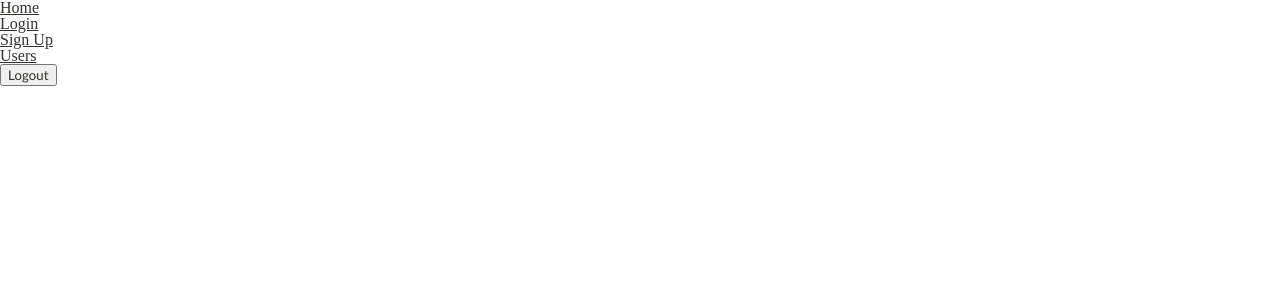
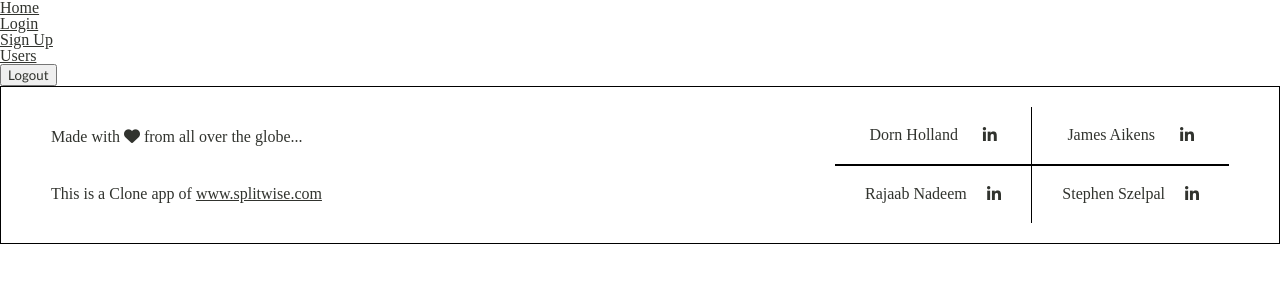
Before and after one commit to rajaabnadeem/chippdIn, a React (Create React App) app in the folder react-app/: page /dashboard in a window 1280 px wide. Shown: the top 300 px of the page. Built offline with nearby package versions, Linux system fonts and the light colour scheme; no server answers.

Commit message:
completed footer component

```diff
--- a/react-app/src/App.js
+++ b/react-app/src/App.js
@@ -7,6 +7,7 @@ import ExpenseForm from './components/exp/ExpenseForm';
 import ExpenseDetails from './components/exp/ExpenseDetails';
 import Dashboard from './components/dashboard'
 import Group from './components/grp/Group';
+import Footer from './components/Footer'
 import NavBar from './components/NavBar';
 import ProtectedRoute from './components/auth/ProtectedRoute';
 import UsersList from './components/UsersList';
@@ -37,15 +38,7 @@ function App() {
       <>
         <NavBar setAuthenticated={setAuthenticated} />
         <Switch>
-          {/*route for testing groups, temporary */}
-          <ProtectedRoute
-            path="/groups"
-            exact={true}
-            authenticated={authenticated}
-          >
-            <Group />
-            <ExpenseDetails />
-          </ProtectedRoute>
+
           <Route path="/login" exact={true}>
             <LoginForm
               authenticated={authenticated}
@@ -91,6 +84,7 @@ function App() {
             <Dashboard />
           </ProtectedRoute>
         </Switch>
+        <Footer />
       </>
     );
 }
--- /dev/null
+++ b/react-app/src/components/Footer/Footer.css
@@ -0,0 +1,36 @@
+.footer {
+    display: grid;
+    grid-template-rows: 1fr 1fr;
+    grid-template-columns: 1fr 1fr;
+    grid-template-areas:
+    "line1 devs"
+    "line2 devs";
+    border: 1px solid black;
+    padding: 20px 50px;
+}
+
+.line1,
+.line2 {
+    margin: auto 0;
+}
+.devContainer {
+    display: grid;
+    grid-template-rows: 1fr 1fr;
+    grid-template-columns: 1fr 1fr;
+    grid-area: devs;
+    margin-left: auto;
+    background-color: black;
+    row-gap: 2px;
+    column-gap: 1px;
+}
+.dev {
+    display: flex;
+    flex-direction: row;
+    justify-content: space-evenly;
+    padding: 20px;
+    background-color: white;
+}
+
+.dev >  * {
+    margin: 0 10px;
+}
--- /dev/null
+++ b/react-app/src/components/Footer/index.js
@@ -0,0 +1,29 @@
+import React from "react"
+import "./Footer.css"
+
+const Footer = () => {
+    return (<div className="footer">
+        <p className="line1">Made with <span><i class="fas fa-heart"></i></span> from all over the globe...</p>
+        <p className="line2">This is a Clone app of <a href="www.splitwise.com">www.splitwise.com</a></p>
+        <div className="devContainer">
+            <div className="dev">
+            <p>Dorn Holland</p>
+            <a href="https://www.linkedin.com/in/dorn-holland-0a22b6173"><i class="fab fa-linkedin-in"></i></a>
+            </div>
+            <div className="dev">
+            <p>James Aikens</p>
+            <a href="https://www.linkedin.com/in/james-aikens-8b051597/"><i class="fab fa-linkedin-in"></i></a>
+            </div>
+            <div className="dev">
+            <p>Rajaab Nadeem</p>
+            <a href="https://www.linkedin.com/in/mohammed-rajaab-nadeem-23090b132/"><i class="fab fa-linkedin-in"></i></a>
+            </div>
+            <div className="dev">
+            <p>Stephen Szelpal</p>
+            <a href="https://www.linkedin.com/in/stephen1010/"><i class="fab fa-linkedin-in"></i></a>
+            </div>
+        </div>
+    </div>)
+}
+
+export default Footer;
```
